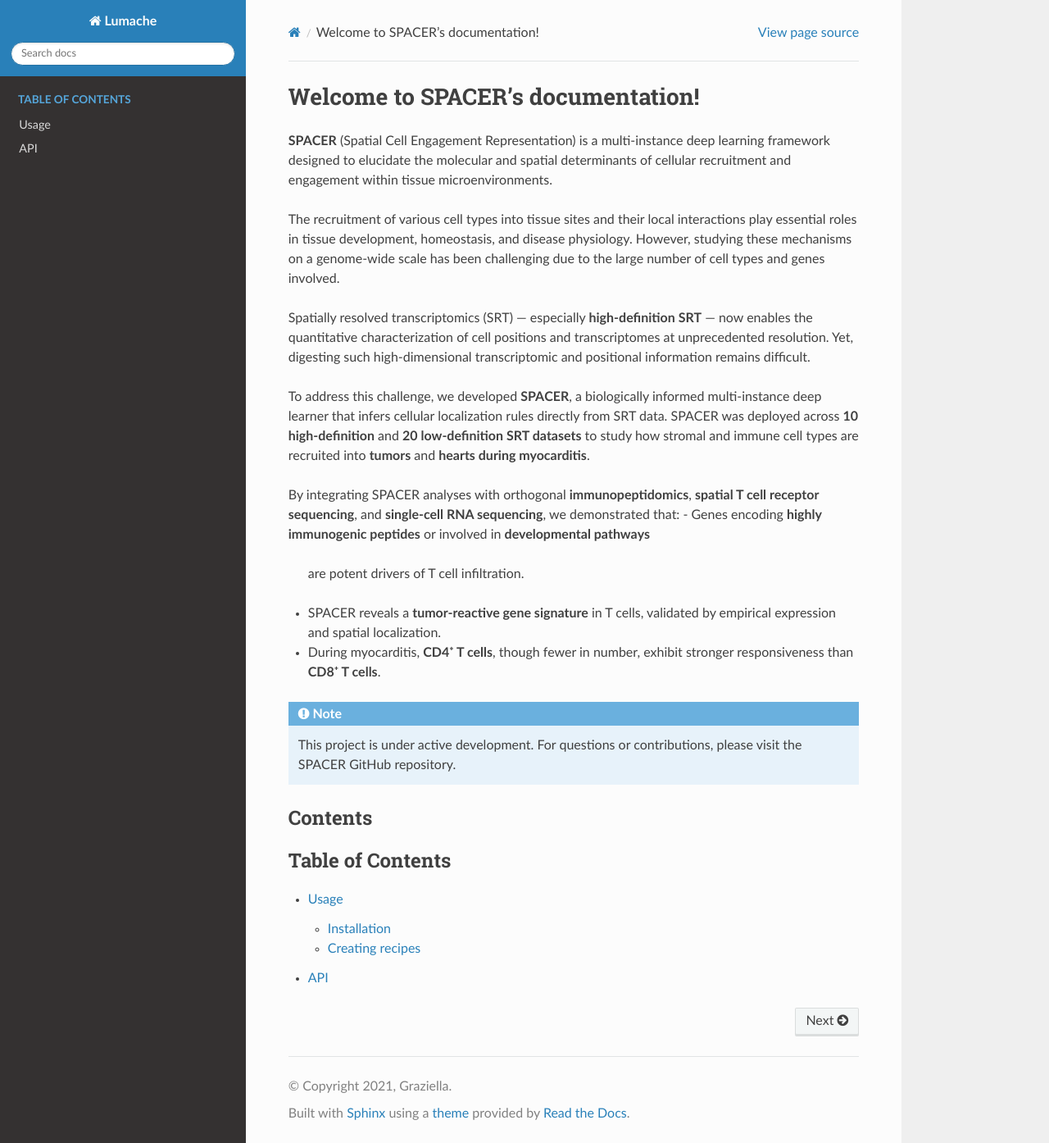
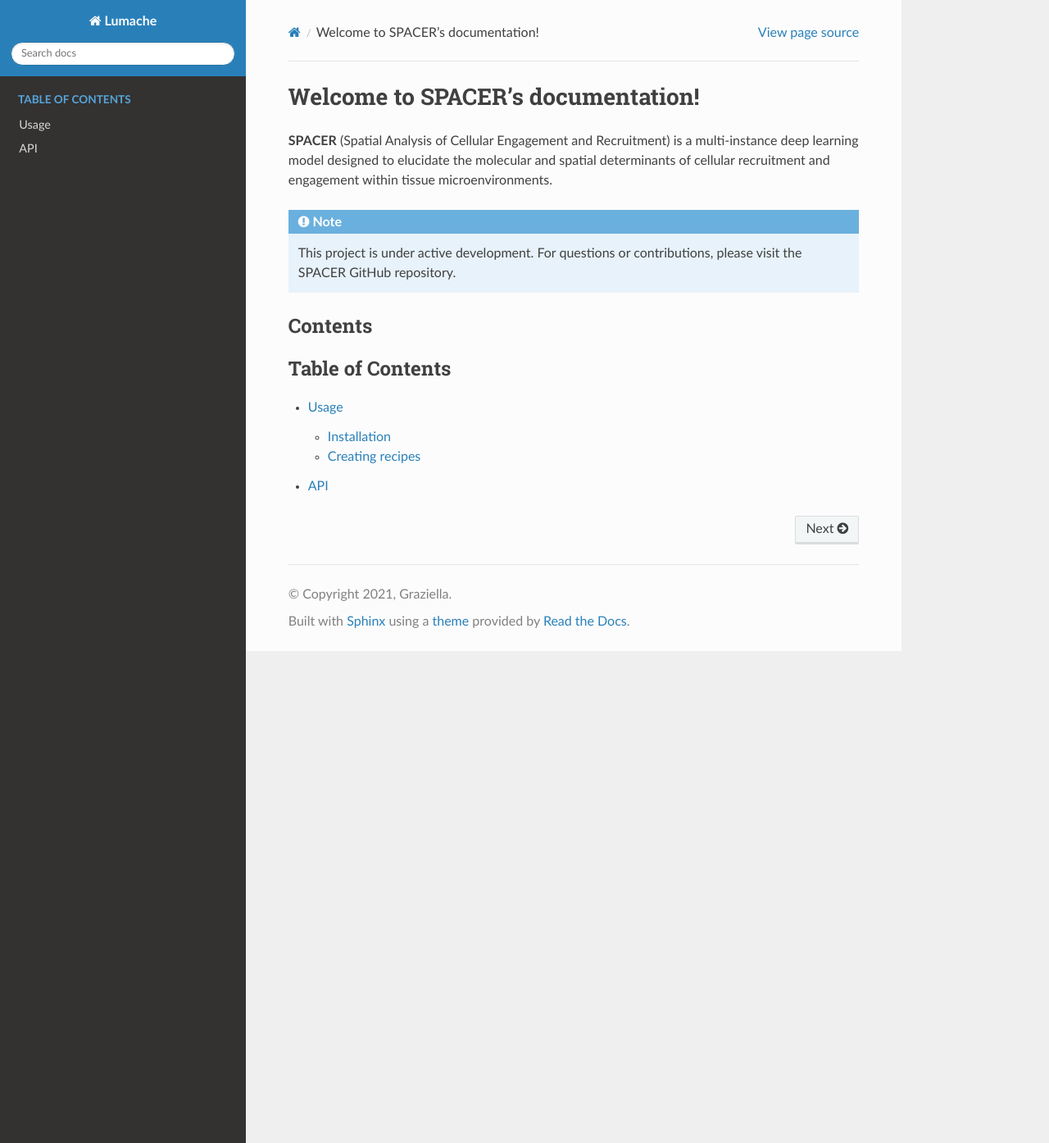
Before and after one commit to yaober/spacer_readme, a Sphinx documentation site: the page built from docs/source/index.rst, in a window 1280 px wide and 1394 px high. Shown: the whole window at 82% size. Built offline with Sphinx 7.4.7 and the Read the Docs theme 3.1.0, drawn with Linux system fonts in a browser that asks for light colours; pages that are not in the unit, such as notebooks, are missing from menus.

Commit message:
update documentation

```diff
--- a/docs/source/index.rst
+++ b/docs/source/index.rst
@@ -1,31 +1,10 @@
 Welcome to SPACER's documentation!
 ===================================
 
-**SPACER** (Spatial Cell Engagement Representation) is a multi-instance deep learning framework
+**SPACER** (Spatial Analysis of Cellular Engagement and Recruitment) is a multi-instance deep learning model
 designed to elucidate the molecular and spatial determinants of cellular recruitment and engagement
 within tissue microenvironments.
 
-The recruitment of various cell types into tissue sites and their local interactions play essential
-roles in tissue development, homeostasis, and disease physiology. However, studying these mechanisms
-on a genome-wide scale has been challenging due to the large number of cell types and genes involved.
-
-Spatially resolved transcriptomics (SRT) — especially **high-definition SRT** — now enables the
-quantitative characterization of cell positions and transcriptomes at unprecedented resolution.
-Yet, digesting such high-dimensional transcriptomic and positional information remains difficult.
-
-To address this challenge, we developed **SPACER**, a biologically informed multi-instance deep learner
-that infers cellular localization rules directly from SRT data. SPACER was deployed across
-**10 high-definition** and **20 low-definition SRT datasets** to study how stromal and immune cell types
-are recruited into **tumors** and **hearts during myocarditis**.
-
-By integrating SPACER analyses with orthogonal **immunopeptidomics**, **spatial T cell receptor sequencing**,
-and **single-cell RNA sequencing**, we demonstrated that:
-- Genes encoding **highly immunogenic peptides** or involved in **developmental pathways**
-  are potent drivers of T cell infiltration.
-- SPACER reveals a **tumor-reactive gene signature** in T cells, validated by empirical expression
-  and spatial localization.
-- During myocarditis, **CD4⁺ T cells**, though fewer in number, exhibit stronger responsiveness
-  than **CD8⁺ T cells**.
 
 .. note::
 
```
